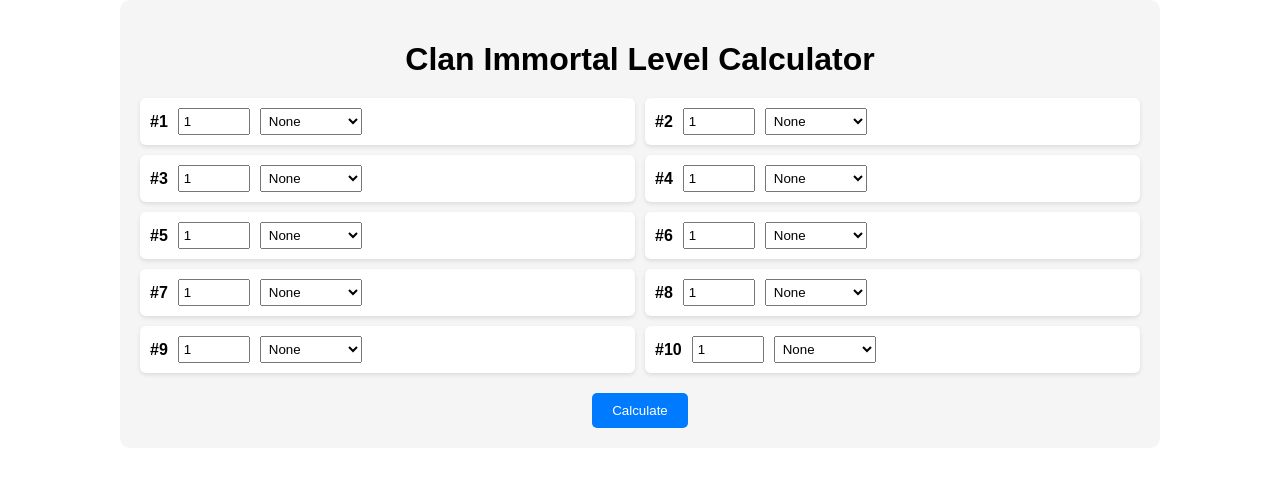
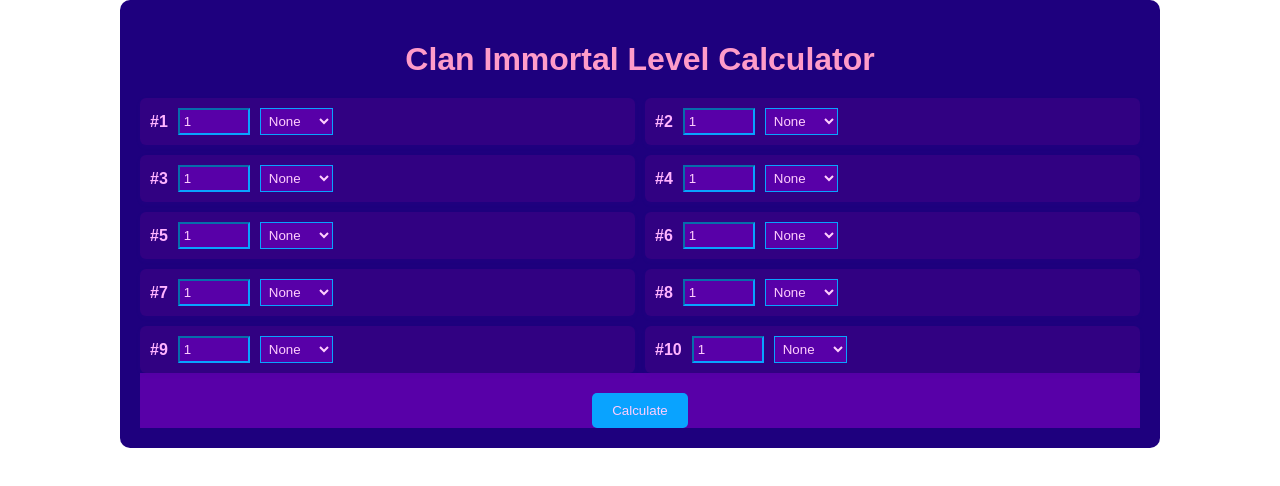
Before and after one commit to Mesa-bot/clan-calc, a React (Create React App) app: page / in a window 1280 px wide. Shown: the top 486 px of the page. Built offline with nearby package versions, Linux system fonts and the light colour scheme.

Commit message:
v1.0.3
*Purple*

```diff
--- a/src/App.tsx
+++ b/src/App.tsx
@@ -1,8 +1,8 @@
 import { useState } from "react";
 
 function calculateHealth(level: number): number {
-  let p = level < 7 ? 0.1 * level : 0.2 * ((level - 1) % 3) + 0.3;
-  return 17500 * p * Math.pow(3, Math.ceil(level / 3));
+  let p = level < 7 ? level * (level % 4) * Math.ceil(level / 3) : 2 * ((level - 1) % 3) + 3;
+  return 1750 * p * Math.pow(3, Math.ceil(level / 3));
 }
 
 function calculateDpc(level: number, cls: string, type: "Holy" | "Arcane" | "Physical" | "None") {
@@ -90,42 +90,43 @@ export default function ClanCalculator() {
   };
 
   return (
-    <div style={{ padding: '20px', maxWidth: '1000px', margin: '0 auto', fontFamily: 'sans-serif', backgroundColor: '#f5f5f5', borderRadius: '10px' }}>
-      <h1 style={{ textAlign: 'center', marginBottom: '20px' }}>Clan Immortal Level Calculator</h1>
+    <div style={{ padding: '20px', maxWidth: '1000px', margin: '0 auto', fontFamily: 'sans-serif', backgroundColor: '#1e007e', borderRadius: '10px' }}>
+      <h1 style={{ textAlign: 'center', marginBottom: '20px', color: '#ff9bc9' }}>Clan Immortal Level Calculator</h1>
 
       <div style={{ display: 'grid', gridTemplateColumns: '1fr 1fr', gap: '10px' }}>
         {players.map((player, index) => (
           <div
             key={index}
-            style={{ display: 'flex', gap: '10px', alignItems: 'center', backgroundColor: '#ffffff', padding: '10px', borderRadius: '6px', boxShadow: '0 2px 4px rgba(0,0,0,0.1)' }}
+            style={{ display: 'flex', gap: '10px', alignItems: 'center', backgroundColor: '#310182', padding: '10px', borderRadius: '6px', boxShadow: '0 2px 4px rgba(54,1,143,0.1)' }}
           >
-            <label style={{ fontWeight: 'bold' }}>#{index + 1}</label>
+            <label style={{ fontWeight: 'bold', color: '#ffb4ff' }}>#{index + 1}</label>
             <input
               type="number"
               min="1"
               value={player.level}
+
               onChange={(e) => handleChange(index, "level", e.target.value)}
-              placeholder="Level"
-              style={{ width: '60px', padding: '4px' }}
+              placeholder="Class Level"
+              style={{ width: '60px', padding: '4px', backgroundColor: '#5800a8', color: '#ffcefd', borderColor: '#09a3ff' }}
             />
             <select
               value={player.cls}
               onChange={(e) => handleChange(index, "cls", e.target.value)}
-              style={{ padding: '4px' }}
+              style={{ padding: '4px', backgroundColor: '#5800a8', color: '#ffcefd', borderColor: '#09a3ff' }}
             >
               <option value="N">None</option>
-              <option value="P">P (Holy)</option>
-              <option value="M">M (Arcane)</option>
-              <option value="R">R (Physical)</option>
+              <option value="P">Priest</option>
+              <option value="M">Arcane</option>
+              <option value="R">Rogue</option>
             </select>
           </div>
         ))}
       </div>
 
-      <div style={{ textAlign: 'center' }}>
+      <div style={{ textAlign: 'center', backgroundColor: '#5800a8', color: '#ffcefd', borderColor: '09a3ff' }}>
         <button
           onClick={handleCalculate}
-          style={{ marginTop: '20px', padding: '10px 20px', backgroundColor: '#007bff', color: '#fff', border: 'none', borderRadius: '5px', cursor: 'pointer' }}
+          style={{ marginTop: '20px', padding: '10px 20px', backgroundColor: '#09a3ff', color: '#ffcefd', border: 'none', borderRadius: '5px', cursor: 'pointer' }}
         >
           Calculate
         </button>
@@ -134,8 +135,8 @@ export default function ClanCalculator() {
       {results && (
         <div style={{ marginTop: '30px' }}>
           {Object.entries(results.immo).map(([type, data]: [string, ImmoData]) => (
-            <div key={type} style={{ marginBottom: '20px', backgroundColor: '#e9ecef', padding: '10px 20px', borderRadius: '6px' }}>
-              <h2 style={{ borderBottom: '1px solid #ccc', paddingBottom: '6px' }}>Weak to {type}</h2>
+            <div key={type} style={{ marginBottom: '20px', backgroundColor: '#310182', padding: '10px 20px', borderRadius: '6px' }}>
+              <h2 style={{ borderBottom: '1px solid #09a3ff', paddingBottom: '6px', color: '#ffcefd'}}>Weak to {type}</h2>
               <ul>
                 <li>{data.c} @ {toCps(data.f)} CPS (raw: {pve(data.f)} CPS)</li>
                 <li>{data.b} @ {toCps(data.e)} CPS (raw: {pve(data.e)} CPS)</li>
```
